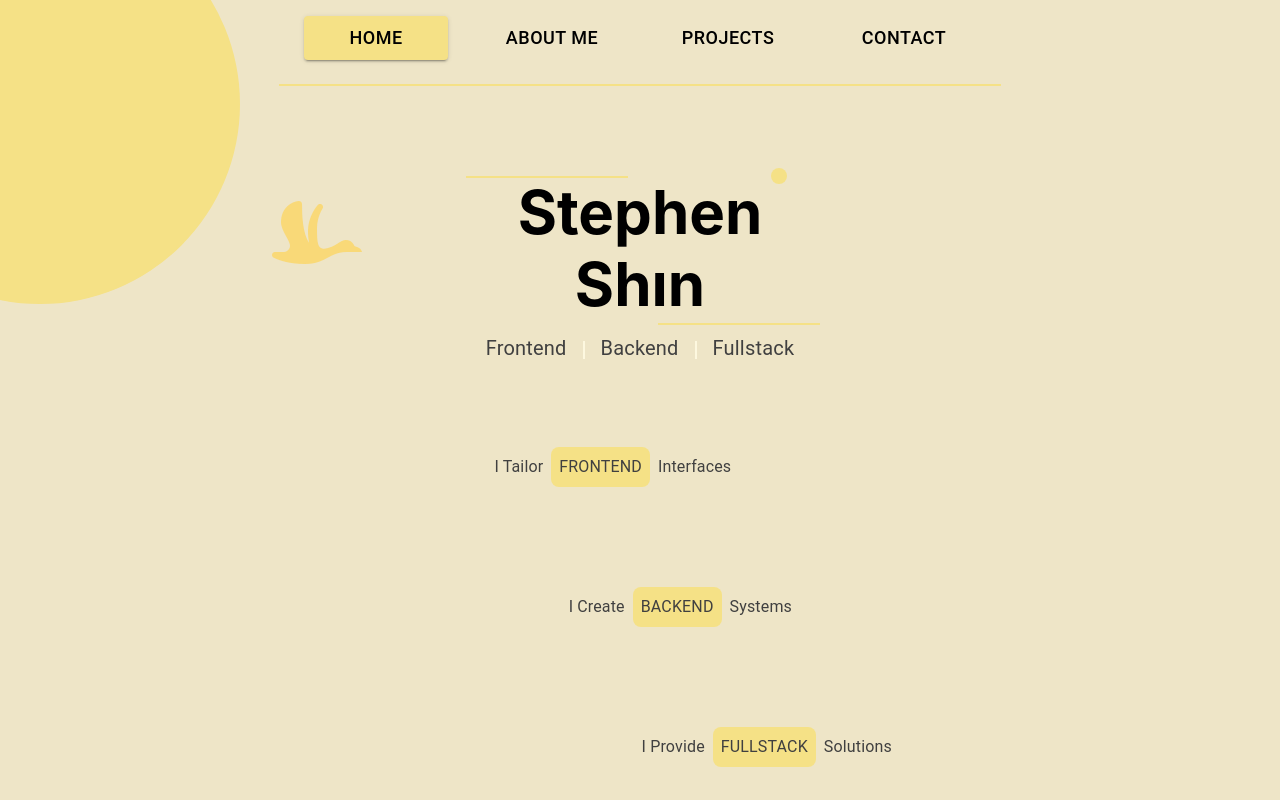
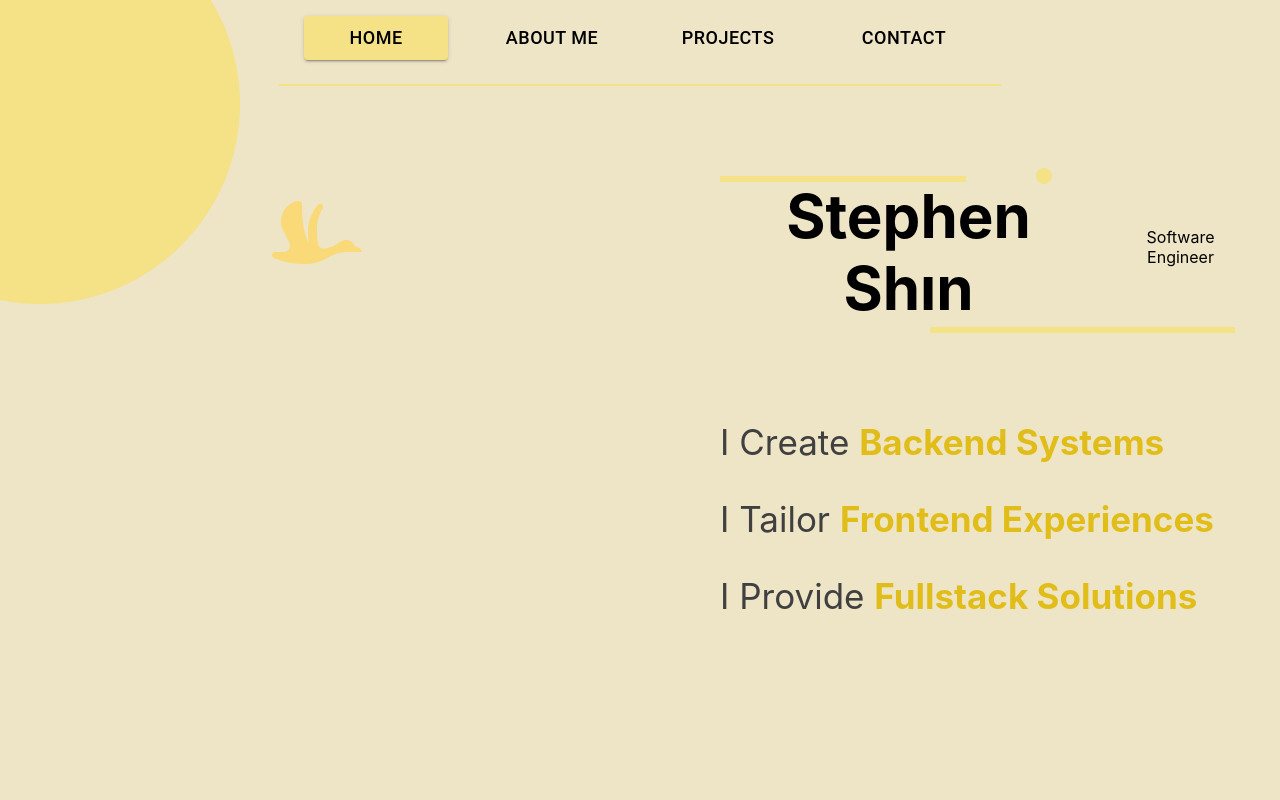
Before and after one commit to shinste/portfolio, a React (Create React App) app: page / in a window 1280 px wide. Shown: the top 800 px of the page. Built offline with nearby package versions, Linux system fonts and the light colour scheme.

Commit message:
fixing homepage pt1

```diff
--- a/src/components/HomePage.tsx
+++ b/src/components/HomePage.tsx
@@ -1,30 +1,31 @@
 import { Typography } from "@mui/material";
 import duck from '../logos/duck.png'
 const HomePage = () => {
-
     return (
-        <div>
+        <div style={{marginBottom: '22rem'}}>
             <div className="fade" style={{ position: 'absolute', width: '25rem', height: '25rem', top: '-6rem', left: '-10rem', zIndex: -1, backgroundColor: '#F5E186', borderRadius: '50%'}}>
             </div>
             <div className="slide-in" style={{ position: 'absolute', top: '12rem', left: '17rem', zIndex: -1}}>
                 <img src={duck}/>
             </div>
-            <div className='Center-text Center-horizontal fade' style={{width: '24rem', marginTop: '10rem'}}>
+            <div className='Center-text Center-horizontal fade' style={{width: '33rem', marginTop: '10rem', marginLeft: '45rem'}}>
                 <div className='Flex'>
-                    <hr style={{width: '10rem', borderColor: '#F5E186', borderStyle: 'solid', marginLeft: 18, marginRight: 137}}/>
+                    <hr style={{width: '15rem', borderWidth: 3, borderColor: '#F5E186', borderStyle: 'solid', marginLeft: 0, marginRight: '4rem'}}/>
                     <div style={{width: '1rem', height: '1rem', backgroundColor: '#F5E186', marginLeft: 6, borderRadius: '50%'}}></div>
                 </div>
-                <h3 style={{color: 'black', fontSize: '60px', marginTop: -10, marginBottom: -5}}>Stephen Shın</h3>
-                <hr style={{width: '10rem', borderColor: '#F5E186', borderStyle: 'solid', marginLeft: 210}}/>
-                <div className="Flex-center" style={{color: '#404040'}}>
-                    <Typography mr={2} style={{fontSize: '20px'}}>Frontend</Typography>
-                    <hr style={{marginLeft: 0, marginRight: 0, height: '1rem', borderStyle: 'solid', borderColor: '#FDF8DF'}}/>
-                    <Typography mx={2} style={{fontSize: '20px'}}>Backend</Typography>
-                    <hr style={{marginLeft: 0, marginRight: 0, height: '1rem', borderStyle: 'solid', borderColor: '#FDF8DF'}}/>
-                    <Typography ml={2} style={{fontSize: '20px'}}>Fullstack</Typography>
+                <div className="Flex">
+                    <h3 style={{color: 'black', fontSize: '60px', marginTop: -10, marginBottom: -5}}>Stephen Shın</h3>
+                    <p style={{marginTop: '2.3rem', marginLeft: '1rem'}}>Software Engineer</p>
+                </div>
+
+                <hr style={{width: '18.7rem', borderColor: '#F5E186', borderStyle: 'solid', marginLeft: 210, borderWidth: 3}}/>
+                <div className="Flex-center" style={{flexDirection: 'column', color: '#404040'}}>
+                    <p className="Flex slide-in" style={{fontSize: '35px', marginTop: '5rem', marginBottom: 0}}>I Create&nbsp;<span style={{color: '#E1BD1A', fontWeight: 'bold'}}>Backend Systems</span></p>
+                    <p className="Flex slide-in slide-delay-1" style={{fontSize: '35px', marginBottom: 0}}>I Tailor&nbsp;<span style={{color: '#E1BD1A', fontWeight: 'bold'}}>Frontend Experiences</span></p>
+                    <p className="Flex slide-in slide-delay-2" style={{fontSize: '35px'}}>I Provide&nbsp;<span style={{color: '#E1BD1A', fontWeight: 'bold'}}>Fullstack Solutions</span></p>
                 </div>
             </div>
-            <div className="Flex-vertical" style={{marginTop: 80, color: '#404040'}}>
+            {/* <div className="Flex-vertical" style={{marginTop: 80, color: '#404040'}}>
                 <div className="Flex slide-in" style={{marginBottom: 100, marginTop: 80}}>
                     <Typography p={1} ml={'38vw'} >I Tailor</Typography> <div style={{backgroundColor: '#F5E186', borderRadius: 8}}><Typography p={1}>FRONTEND</Typography></div> <Typography p={1}>Interfaces</Typography>
                 </div>
@@ -34,7 +35,7 @@ const HomePage = () => {
                 <div className="Flex slide-in slide-delay-2">
                     <Typography p={1} ml={'49.5vw'} >I Provide</Typography> <div style={{backgroundColor: '#F5E186', borderRadius: 8}}><Typography p={1}>FULLSTACK</Typography></div> <Typography p={1}>Solutions</Typography>
                 </div>
-            </div>
+            </div> */}
         </div>
     );
 }
```
